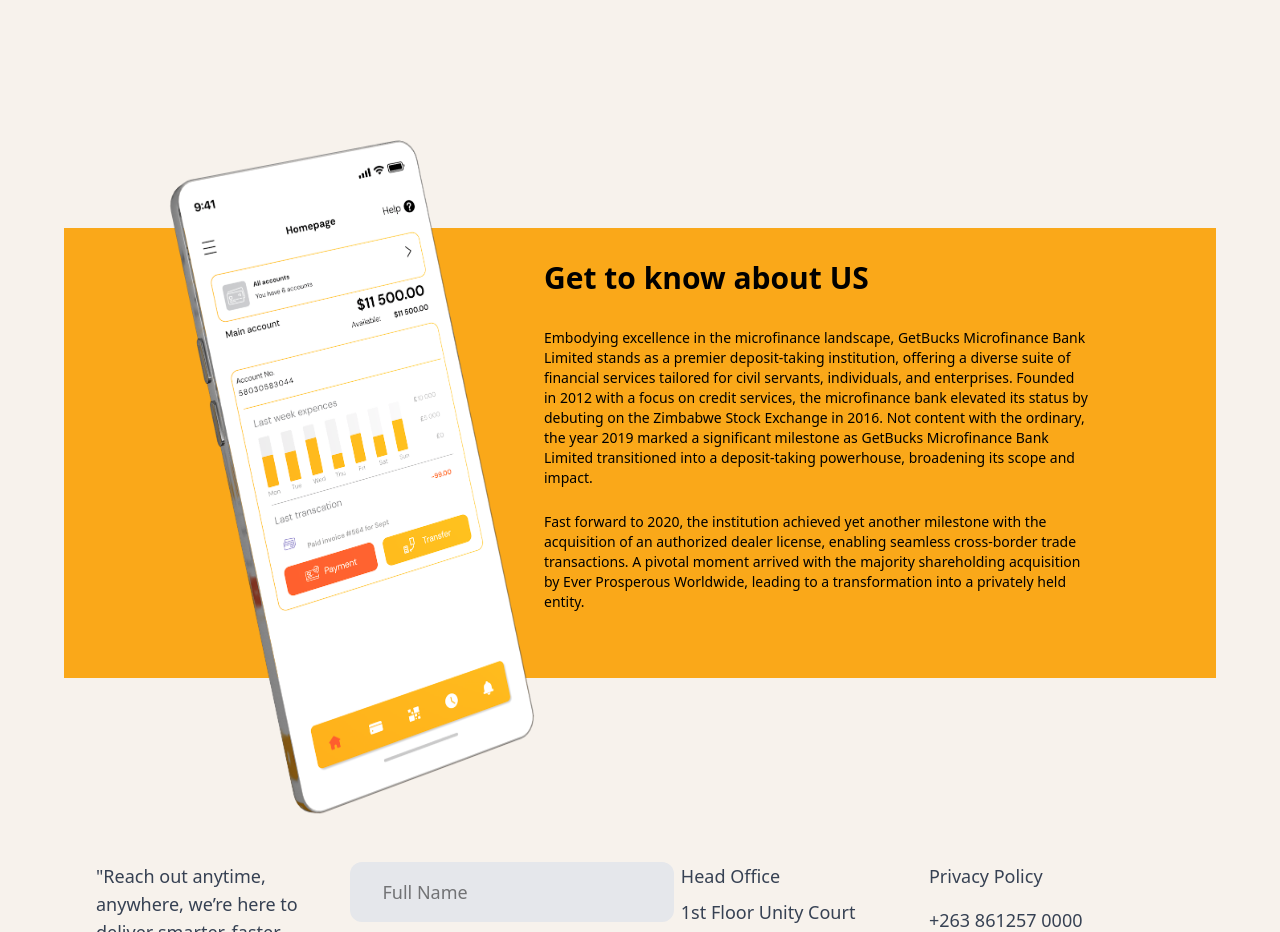
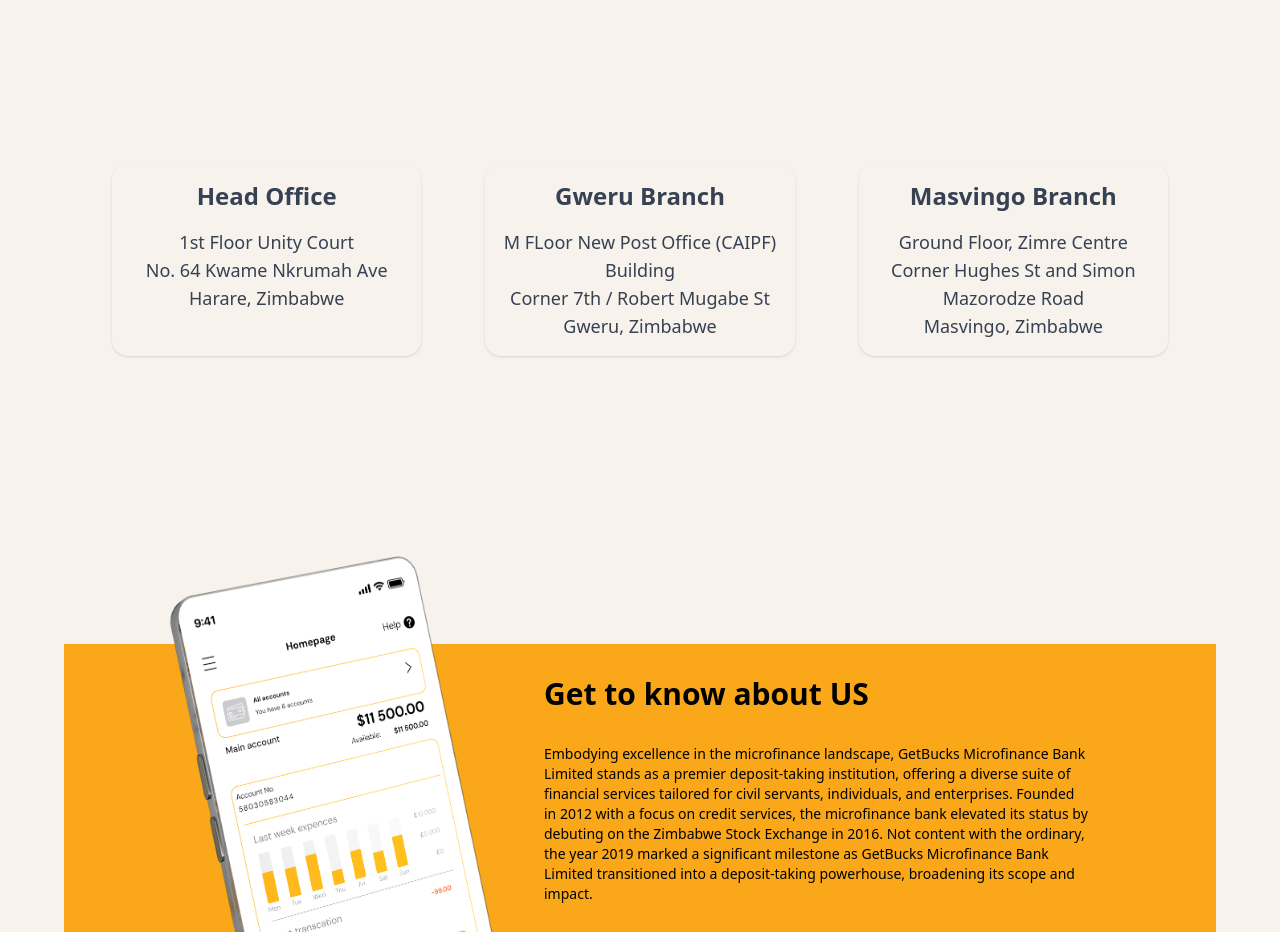
Before and after one commit to khomabhena/getbucks-site, a React (Vite) app: page /about-us in a window 1280 px wide. Shown: the part 900-1832 px from the top of the page. Built offline with nearby package versions, Linux system fonts and the light colour scheme.

Commit message:
added addresses in the about us page

```diff
--- a/src/sections/AboutUsSection.jsx
+++ b/src/sections/AboutUsSection.jsx
@@ -2,10 +2,12 @@
 import AboutUsCard from '../components/AboutUsCard'
 import { getAboutData } from '../data/about-us'
 import { colors } from '../data/colors'
+import { getContactData } from '../data/contact-us'
 
 const AboutUsSection = () => {
     const {heading, image} = getAboutData
     const data = getAboutData.data
+    const addressData = getContactData
 
   return (
     <section className=' flex flex-col items-center pb-24 pt-48 justify-center'>
@@ -22,7 +24,28 @@
            }
         </div>
 
+        <div className=' flex gap-8 justify-evenly w-full mt-48 text-lg'>
+          <div className=' shadow rounded-2xl py-4 mx-4 w-full text-center basis-1 md:basis-1/2 xl:basis-1/3 mt-8 flex flex-col text-gray-700'>
+              <p className=' font-semibold text-xl md:text-2xl'>{addressData.address.line1}</p>
+              <p className=' mt-4'>{addressData.address.line2}</p>
+              <p>{addressData.address.line3}</p>
+              <p>{addressData.address.line4}</p>
+          </div>
 
+          <div className=' shadow rounded-2xl py-4 mx-4 w-full text-center basis-1 md:basis-1/2 xl:basis-1/3 mt-8 flex flex-col text-gray-700'>
+              <p className=' font-semibold text-xl md:text-2xl'>{addressData.addressGweru.line1}</p>
+              <p className=' mt-4'>{addressData.addressGweru.line2}</p>
+              <p>{addressData.addressGweru.line3}</p>
+              <p>{addressData.addressGweru.line4}</p>
+          </div>
+
+          <div className=' shadow rounded-2xl py-4 mx-4 w-full text-center basis-1 md:basis-1/2 xl:basis-1/3 mt-8 flex flex-col text-gray-700'>
+              <p className=' font-semibold text-xl md:text-2xl'>{addressData.addressMasvingo.line1}</p>
+              <p className=' mt-4'>{addressData.addressMasvingo.line2}</p>
+              <p>{addressData.addressMasvingo.line3}</p>
+              <p>{addressData.addressMasvingo.line4}</p>
+          </div>
+        </div>
 
     </section>
   )
```
